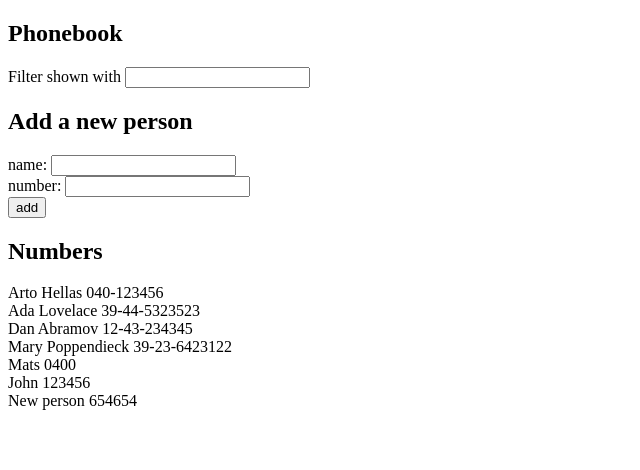
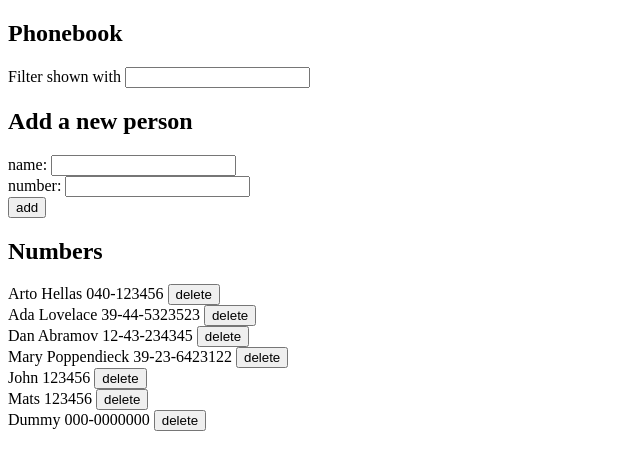
Before and after one commit to matsvw/fullstack-open, a React (Vite) app in the folder part_2/: page / in a window 1280 px wide. Shown: the top 470 px of the page, without its empty margins (0-640 px from the left). Built offline with nearby package versions, Linux system fonts and the light colour scheme; data requests are answered from the project's data file.

Commit message:
Exercise 2.14

```diff
--- a/part_2/db.json
+++ b/part_2/db.json
@@ -21,19 +21,14 @@
       "id": 4
     },
     {
-      "name": "Mats",
-      "number": "0400",
-      "id": "6bc4"
-    },
-    {
       "name": "John",
       "number": "123456",
       "id": "e3e2"
     },
     {
-      "id": "5905",
-      "name": "New person",
-      "number": "654654"
+      "id": "ca7c",
+      "name": "Mats",
+      "number": "123456"
     }
   ]
 }
--- a/part_2/src/App.jsx
+++ b/part_2/src/App.jsx
@@ -21,6 +21,21 @@ const App = () => {
   useEffect(hook, [])
   console.log('render', persons.length, 'persons')
 
+  const deletePerson = id => {
+    const person = persons.find(p => p.id === id)
+    const confirmDelete = confirm(`Delete ${person.name} ?`)
+    if (confirmDelete) {
+      personService
+        .deleteEntry(id)
+        .then(() => {
+          setPersons(persons.filter(p => p.id !== id))
+        })
+        .catch(error => {
+          alert(`the person '${person.name}' was already deleted from server`)
+          setPersons(persons.filter(p => p.id !== id))
+        })
+    }
+  }
 
   const addPerson = async (newPerson) => {
     try {
@@ -77,7 +92,7 @@ const App = () => {
       <h2>Add a new person</h2>
       <PersonForm addPerson={addPerson} />
       <h2>Numbers</h2>
-      <PersonList personsToShow={persons.filter(person => person.name.toLowerCase().includes(filter))} />
+      <PersonList personsToShow={persons.filter(person => person.name.toLowerCase().includes(filter))} deletePerson={deletePerson} />
     </div>
   )
 }
--- a/part_2/src/components/PersonList.jsx
+++ b/part_2/src/components/PersonList.jsx
@@ -1,8 +1,8 @@
-const PersonList = ({ personsToShow }) => {
+const PersonList = ({ personsToShow, deletePerson }) => {
   return (
     <div>
         {personsToShow.map((person, index) =>
-            <div key={`${person.name}_${index}`}>{person.name} {person.number}</div>
+            <div key={`${person.name}_${index}`}>{person.name} {person.number} <button onClick={() => deletePerson(person.id)}>delete</button></div>
         )}
     </div>
     )
--- a/part_2/src/services/persons.js
+++ b/part_2/src/services/persons.js
@@ -3,7 +3,12 @@ const baseUrl = 'http://localhost:3001/persons'
 
 const getAll = () => {
   const request = axios.get(baseUrl)
-  return request.then(response => response.data)
+  const nonExisting = {
+    id: 10000,
+    name: 'Dummy',
+    number: '000-0000000',
+  }
+  return request.then(response => response.data.concat(nonExisting))
 }
 
 const create = newObject => {
@@ -16,8 +21,9 @@ const update = (id, newObject) => {
   return request.then(response => response.data)
 }
 
-export default {
-  getAll: getAll,
-  create: create,
-  update: update
+const deleteEntry = id => {
+  const request = axios.delete(`${baseUrl}/${id}`)
+  return request.then(response => response.data)
 }
+
+export default { getAll, create, update, deleteEntry }
```
